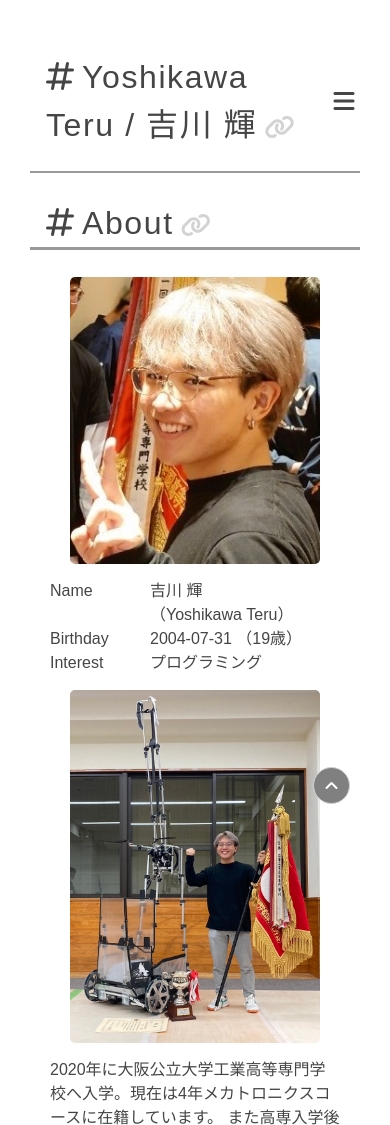
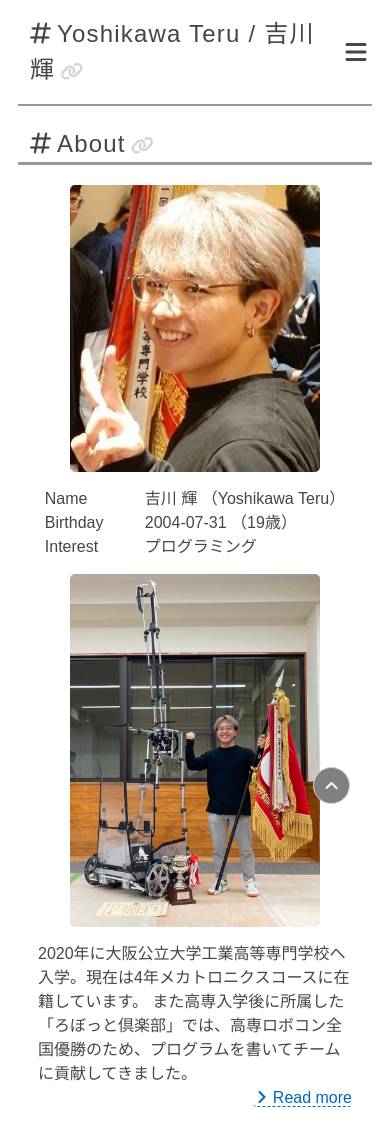
Before and after one commit to teruyamato0731/portfolio, a plain HTML site: page docs/index.html in a window 390 px wide. Shown: the top 1125 px of the page. Drawn offline with Linux system fonts and the light colour scheme.

Commit message:
feat: スマホ用に余白を狭める

```diff
--- a/docs/css/main.css
+++ b/docs/css/main.css
@@ -9,13 +9,17 @@ body>header {
   display: grid;
   grid-template-columns: 1fr auto;
   border-bottom: 2px solid var(--theme-color-2);
-  margin: 2em 30px 0;
-  max-width: calc(100vw - 60px);
+  margin: 2em var(--horizon-gap) 0;
+  max-width: calc(100vw - 2 * var(--horizon-gap));
+
+  @media screen and (max-width: 767px) {
+    margin-top: 0;
+  }
 }
 
 body>main {
-  margin: 0 30px;
-  max-width: calc(100vw - 60px);
+  margin: 0 var(--horizon-gap);
+  max-width: calc(100vw - 2 * var(--horizon-gap));
 }
 
 body>footer {
@@ -23,7 +27,7 @@ body>footer {
   display: grid;
   grid-template-columns: auto 1fr;
   margin-top: 0.5em;
-  padding: 1em 30px 0.5em;
+  padding: 1em var(--horizon-gap) 0.5em;
   position: relative;
 
   & nav {
--- a/docs/css/style.css
+++ b/docs/css/style.css
@@ -5,6 +5,7 @@ html {
   --theme-color-1: #ffea00;
   --theme-color-2: #999;
   --theme-color-3: #0067C0;
+  --horizon-gap: 18px;
   color: #454545;
   scroll-behavior: smooth;
   height: 100%;
@@ -28,6 +29,10 @@ h1 {
   letter-spacing: 0.05em;
   font-weight: normal;
   padding: 0 0.5em;
+
+  @media screen and (max-width: 767px) {
+    font-size: 1.5em;
+  }
 }
 
 h2 {
@@ -37,6 +42,10 @@ h2 {
   font-weight: normal;
   padding: 0 0.5em;
   border-bottom: 3px solid var(--theme-color-2);
+
+  @media screen and (max-width: 767px) {
+    font-size: 1.5em;
+  }
 }
 
 h3 {
```
